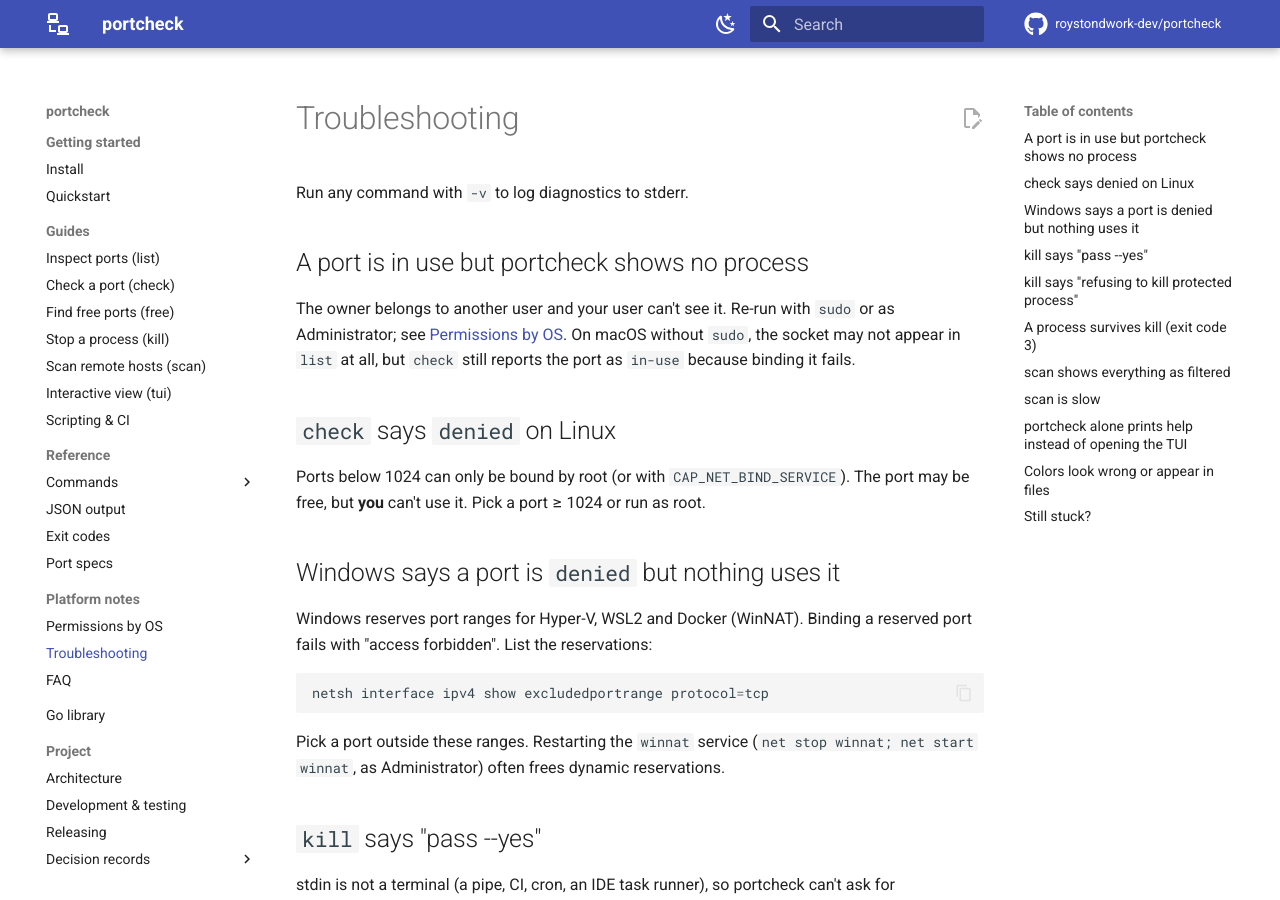
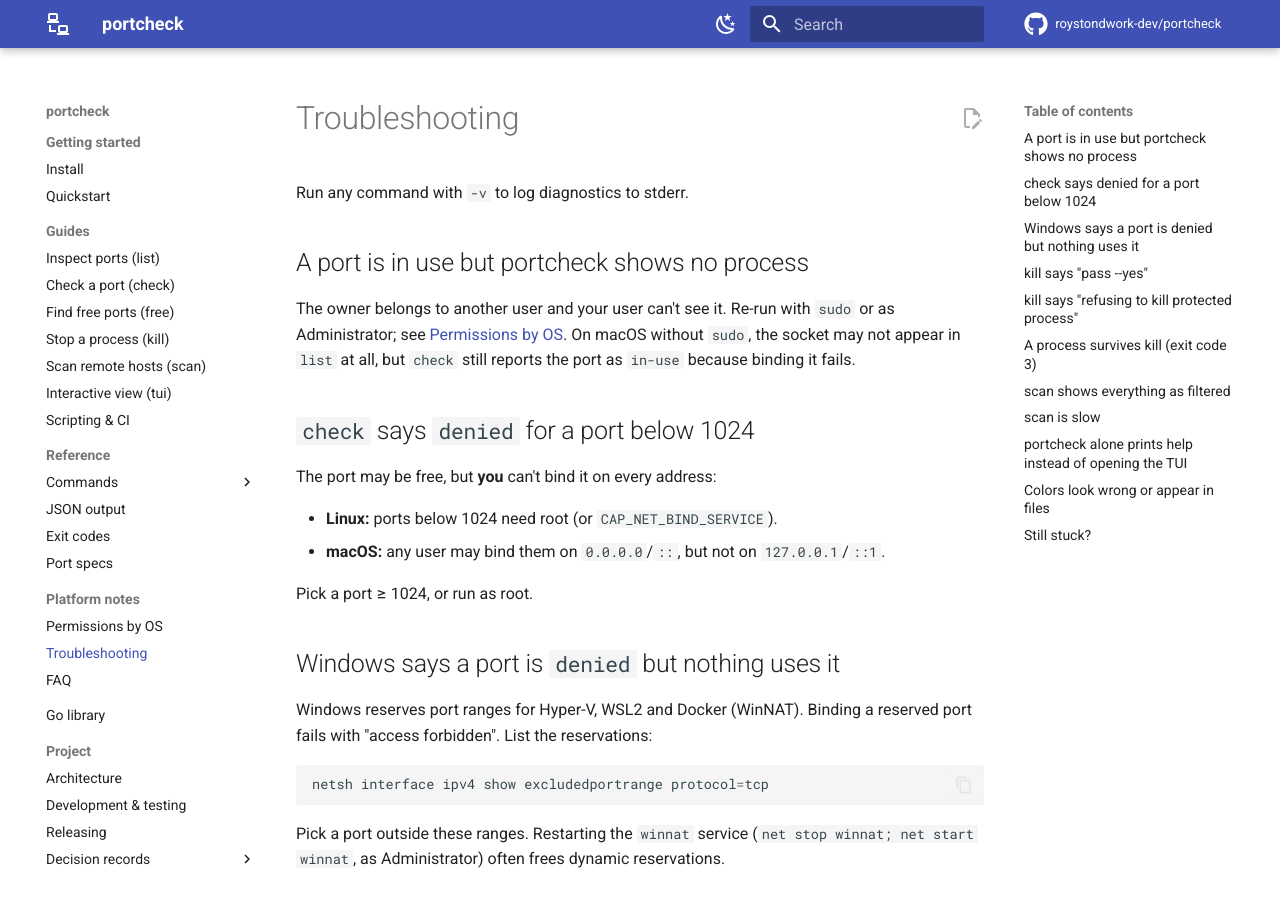
Before and after one commit to roystondwork-dev/portcheck, an MkDocs documentation site: the page built from docs/troubleshooting.md, in a window 1280 px wide and 900 px high. Built offline with MkDocs 1.6.1 and Material for MkDocs 9.7.7, drawn with Linux system fonts in a browser that asks for light colours; comment, search, counter and statistics services are not loaded.

Commit message:
docs: correct macOS low-port binding and tidy post-release notes
- macOS only allows unprivileged low-port binds on wildcard addresses, so
  check/free report them as denied; verified on macOS and documented
- drop pre-release install notes now that v0.1.0 is published
- remove the misplaced intro block from CHANGELOG.md
- TASKS.md: M6 complete

Co-Authored-By: Claude Opus 5.5 <noreply@anthropic.com>

```diff
--- a/docs/troubleshooting.md
+++ b/docs/troubleshooting.md
@@ -9,10 +9,14 @@ The owner belongs to another user and your user can't see it. Re-run with
 the socket may not appear in `list` at all, but `check` still reports the port as
 `in-use` because binding it fails.
 
-## `check` says `denied` on Linux
+## `check` says `denied` for a port below 1024
 
-Ports below 1024 can only be bound by root (or with `CAP_NET_BIND_SERVICE`). The port
-may be free, but **you** can't use it. Pick a port ≥ 1024 or run as root.
+The port may be free, but **you** can't bind it on every address:
+
+- **Linux:** ports below 1024 need root (or `CAP_NET_BIND_SERVICE`).
+- **macOS:** any user may bind them on `0.0.0.0`/`::`, but not on `127.0.0.1`/`::1`.
+
+Pick a port ≥ 1024, or run as root.
 
 ## Windows says a port is `denied` but nothing uses it
 
```
Also changed, not shown: CHANGELOG.md (+0 -8 lines), README.md (+0 -2 lines), TASKS.md (+6 -5 lines), docs/guide/check.md (+1 -1 lines), docs/install.md (+0 -3 lines), docs/permissions.md (+6 -1 lines).
